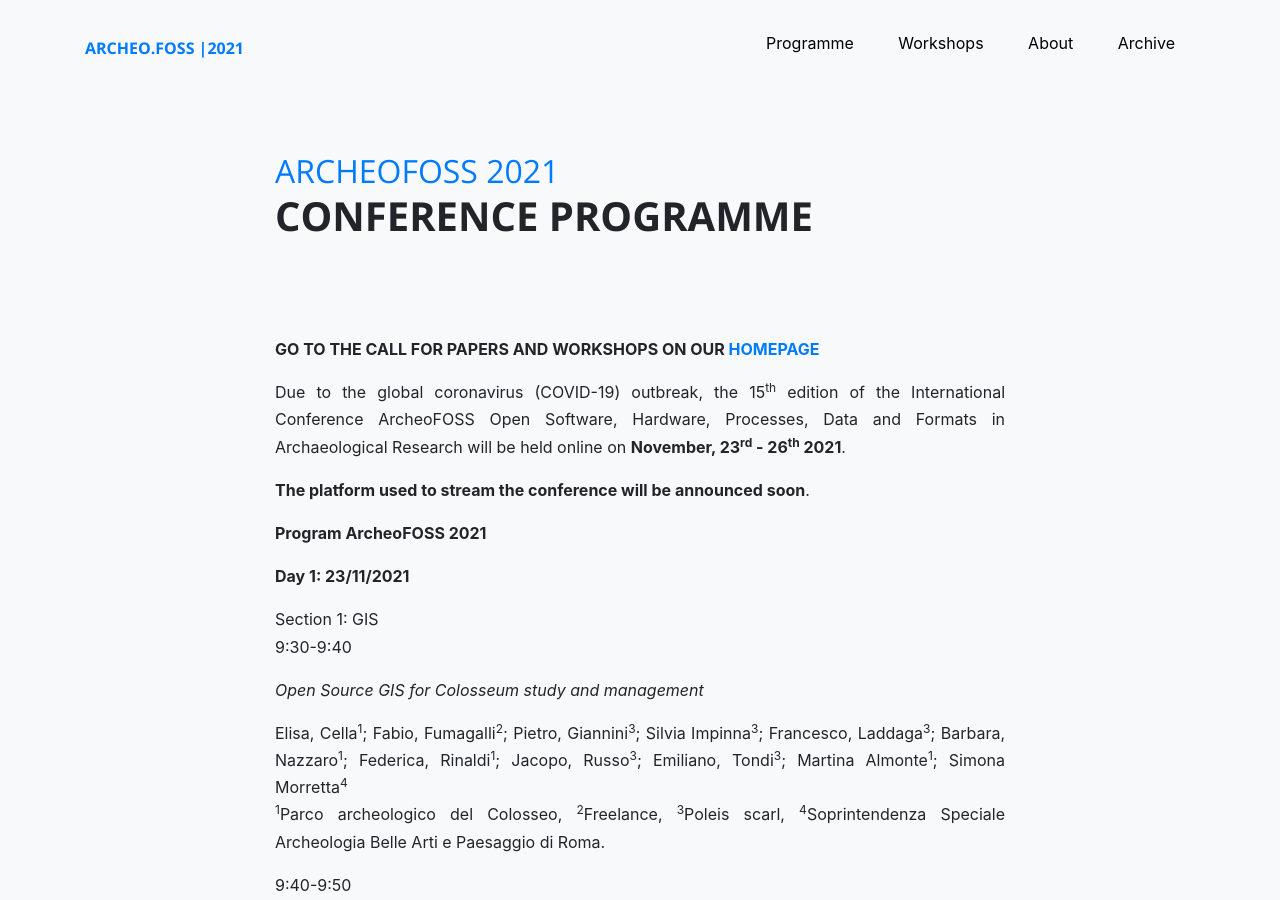
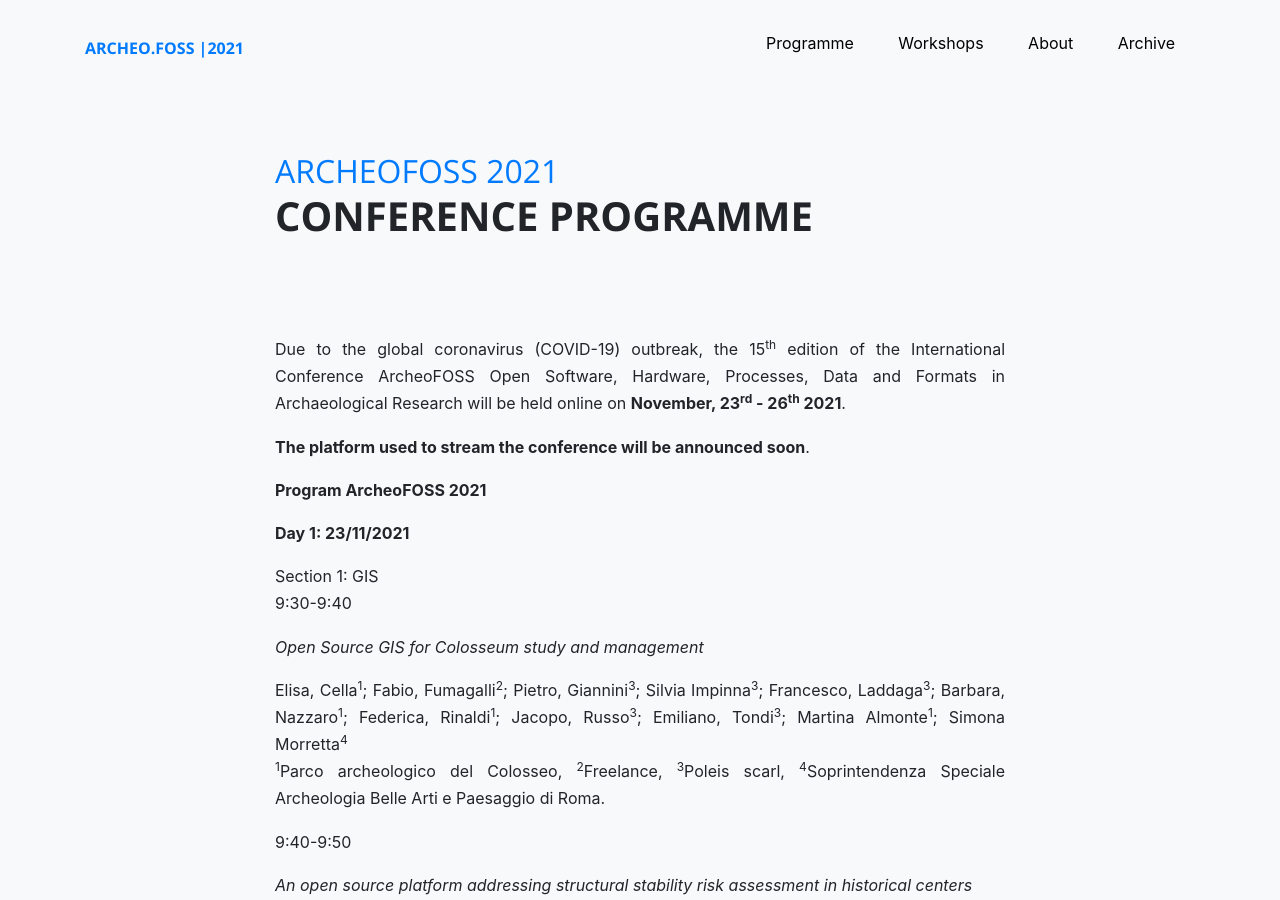
Before and after one commit to archeofoss/2021, a Jekyll site: the page built from programme.md, in a window 1280 px wide and 900 px high. Built offline with Jekyll 4.4.1, drawn with Linux system fonts in a browser that asks for light colours; nearby versions of some CDN libraries.

Commit message:
Updates Programme

```diff
--- a/programme.md
+++ b/programme.md
@@ -3,8 +3,6 @@ title: "Conference programme"
 description: "Programme of the 15th edition of the international congress ArcheoFOSS: open software, hardware, processes, data, and formats in archaeological research"
 layout: article-slim
 ---
-
-**GO TO THE CALL FOR PAPERS AND WORKSHOPS ON OUR [HOMEPAGE](./index)**
 
 Due to the global coronavirus (COVID-19) outbreak, the 15<sup>th</sup> edition of the
 International Conference ArcheoFOSS Open Software, Hardware, Processes,
```
